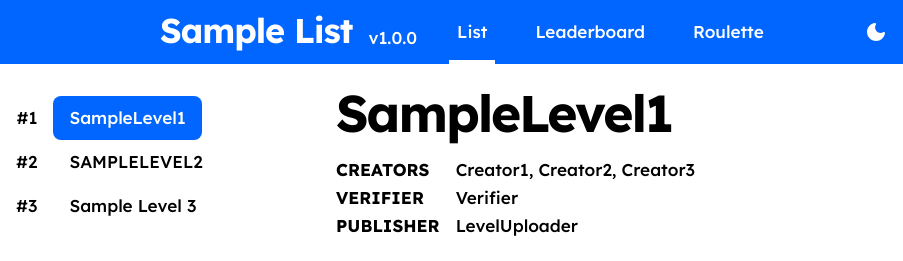
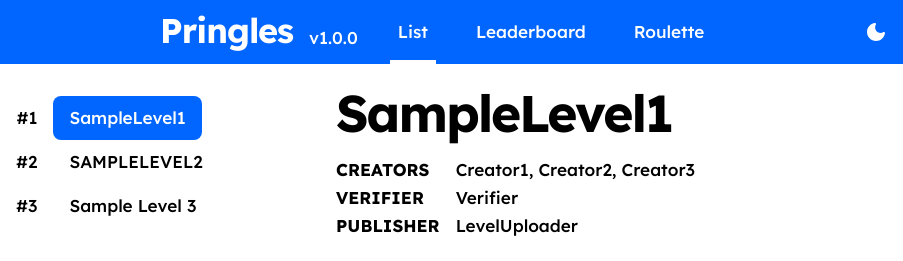
Before and after one commit to NoyanWantsToGameToday/BravimLis, a plain HTML site: page index.html in a window 1280 px wide. Shown: the top 261 px of the page, 0-903 px from the left. Drawn offline with nearby package versions, Linux system fonts and the light colour scheme.

Commit message:
Update index.html

```diff
--- a/index.html
+++ b/index.html
@@ -3,7 +3,7 @@
     <head>
         <meta charset="UTF-8" />
         <meta name="viewport" content="width=1024" />
-        <title>Your List Name</title>
+        <title>BruhVim List</title>
 
         <!-- Replace your server icon by uploading an image file named "list_icon.png"-->
         <link rel="icon" href="/list_icon.png" />
@@ -37,7 +37,7 @@
     <body id="app">
         <header :class="{ dark: store.dark }">
             <div class="logo">
-                <h2>Sample List</h2>
+                <h2>Pringles</h2>
                 <p>v1.0.0</p>
             </div>
             <nav class="nav">
```
